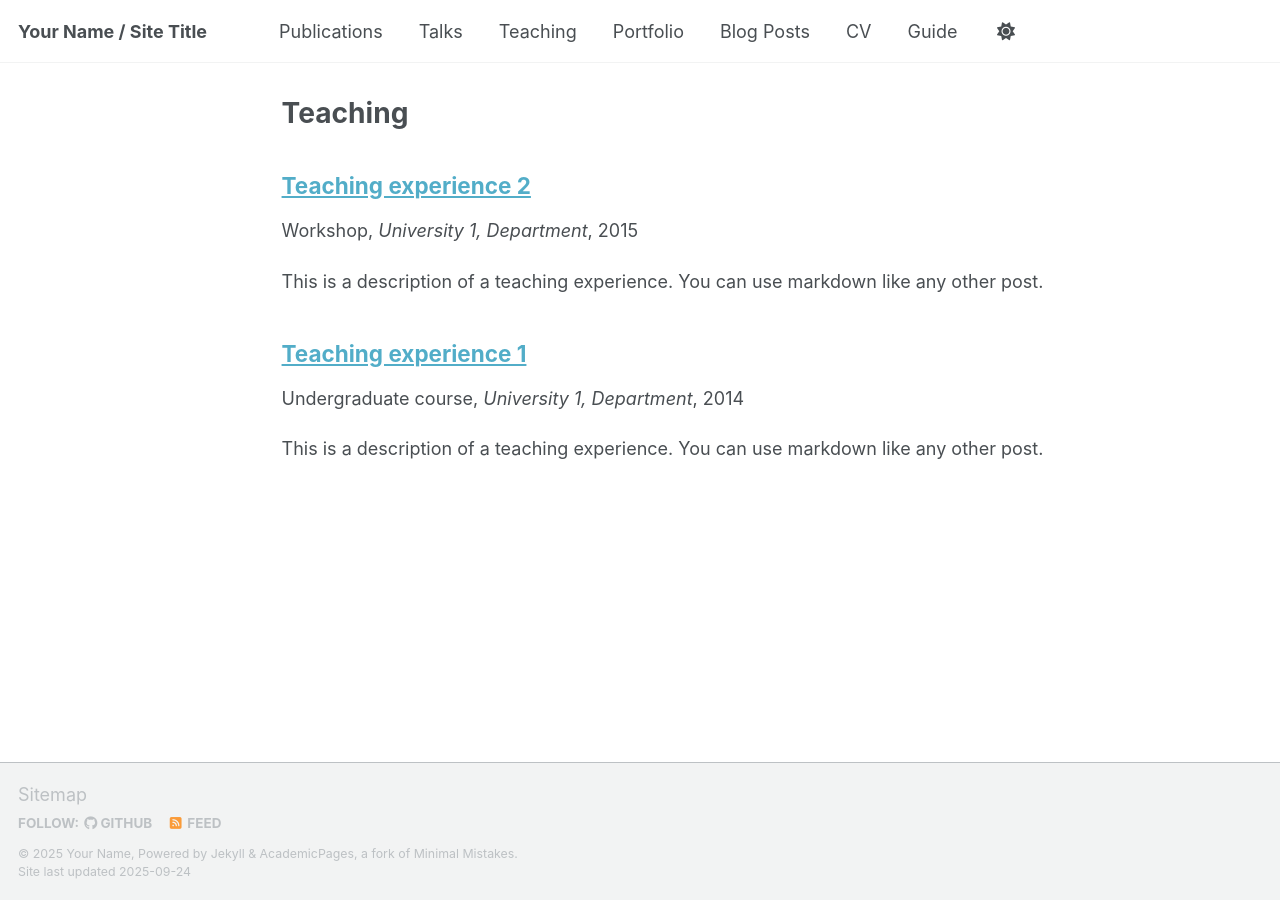
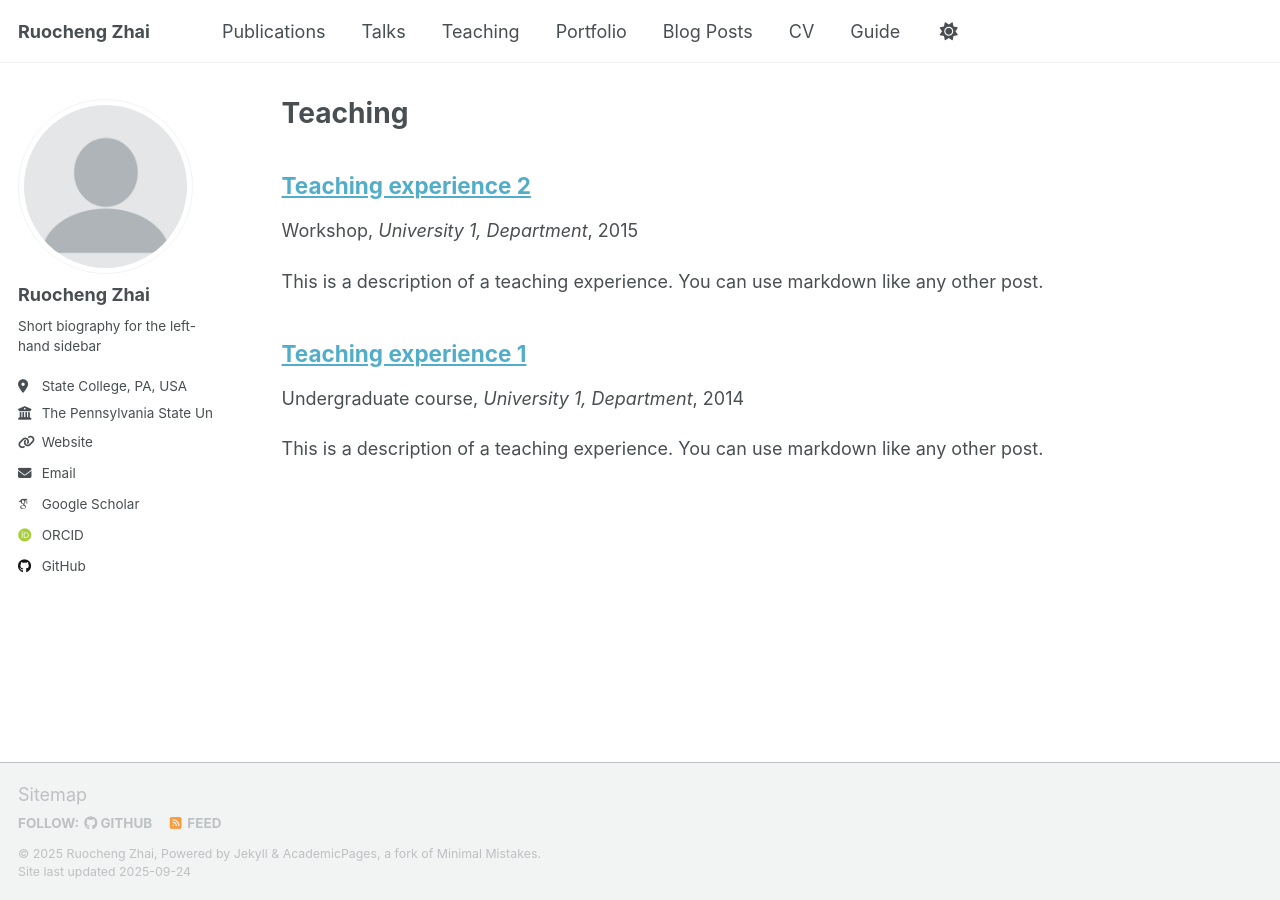
Before and after one commit to ruochengzhai/ruochengzhai.github.io, a Jekyll site: the page built from _pages/teaching.html, in a window 1280 px wide. Built offline with Jekyll 4.4.1, drawn with Linux system fonts in a browser that asks for light colours; some web fonts are replaced; a script that is not in the unit is left out.

Commit message:
change to academicpages

```diff
--- a/_config.yml
+++ b/_config.yml
@@ -9,14 +9,14 @@
 # Basic Site Settings
 locale                   : "en-US"
 site_theme               : "default" # Currently available options are "default", "air"
-title                    : "Your Name / Site Title"
+title                    : "Ruocheng Zhai"
 title_separator          : "-"
-name                     : &name "Your Name"
-description              : &description "Your Name's academic portfolio"   # Update this with a general description of your site, this is the default if not overridden by a page
-url                      : https://academicpages.github.io # The base hostname & protocol for your site e.g. "https://[your GitHub username].github.io",
+name                     : &name "Ruocheng Zhai"
+description              : &description "Ruocheng Zhai's academic portfolio"   # Update this with a general description of your site, this is the default if not overridden by a page
+url                      : https://ruochengzhai.github.io # The base hostname & protocol for your site e.g. "https://[your GitHub username].github.io",
                                                            # or if you already have some other page hosted on Github then use "https://[your GitHub username].github.io/[Your Repo Name]"
 baseurl                  : "" # the subpath of your site, e.g. "/blog"
-repository               : "academicpages/academicpages.github.io"
+repository               : "aruochengzhai/ruochengzhai.github.io"
 
 # Site Author - The following control what appear as part of the author content on the side bar.
 #               If a field is blank the icon and link will not appear, otherwise it will be shown.
@@ -24,23 +24,23 @@
 author:
   # Biographic information
   avatar           : "profile.png"
-  name             : "Your Sidebar Name"
+  name             : "Ruocheng Zhai"
   pronouns         : # example: "she/her"
   bio              : "Short biography for the left-hand sidebar"
-  location         : "Earth"
-  employer         : "Red Brick University"
-  uri              : # URL
-  email            : "none@example.org"
+  location         : "State College, PA, USA"
+  employer         : "The Pennsylvania State University"
+  uri              : "https://ruochengzhai.github.io"
+  email            : "rzhai@psu.edu"
 
   # Academic websites
   academia         : # URL
   arxiv            : # URL - Update with the correct link to your profile
-  googlescholar    : "https://scholar.google.com/citations?user=PS_CX0AAAAAJ"
+  googlescholar    : "https://scholar.google.com/citations?user=H4shMfcAAAAJ&hl=en"
   inspire-hep      : # URL
   impactstory      : # URL
-  orcid            : "http://orcid.org/yourorcidurl"
+  orcid            : "https://orcid.org/0009-0004-1650-3494"
   semantic         : # URL
-  pubmed           : "https://www.ncbi.nlm.nih.gov/pubmed/?term=john+snow"
+  pubmed           : # URL
   researchgate     : # URL
   scopus           : # URL
 
@@ -48,13 +48,13 @@
   bitbucket        : # Username - Update with your username on the site
   codepen          : # Username
   dribbble         : # Username
-  github           : "academicpages"
+  github           : "ruochengzhai"
   kaggle           : # Username
   stackoverflow    : # User number or user number and name (i.e., use "1" or "1/jeff-atwood")
 
   # Social media
   artstation       : # Username
-  bluesky          : "bsky.app" # Replace this with you Bluesky username
+  bluesky          : # Username
   facebook         : # Username
   flickr           : # Username
   foursquare       : # Username
@@ -82,11 +82,11 @@
 # Publication Category - The following the list of publication categories and their headings
 publication_category:
   books:
-    title: 'Books'
+    title: 'Publications'
   manuscripts:
-    title: 'Journal Articles'
+    title: 'First Author Journal Publications'
   conferences:
-    title: 'Conference Papers'
+    title: ''
 
 # Site Settings
 teaser                   :  # filename of teaser fallback teaser image placed in /images/ for social media previews
@@ -135,7 +135,7 @@
 
 # Social Sharing
 twitter:
-  username               : &twitter
+  username               :
 facebook:
   username               :
   app_id                 :
--- a/_pages/talks.html
+++ b/_pages/talks.html
@@ -2,7 +2,7 @@
 layout: archive
 title: "Talks and presentations"
 permalink: /talks/
-author_profile: false
+author_profile: true
 ---
 
 {% if site.talkmap_link == true %}
--- a/_pages/teaching.html
+++ b/_pages/teaching.html
@@ -2,7 +2,7 @@
 layout: archive
 title: "Teaching"
 permalink: /teaching/
-author_profile: false
+author_profile: true
 ---
 
 {% include base_path %}
```
